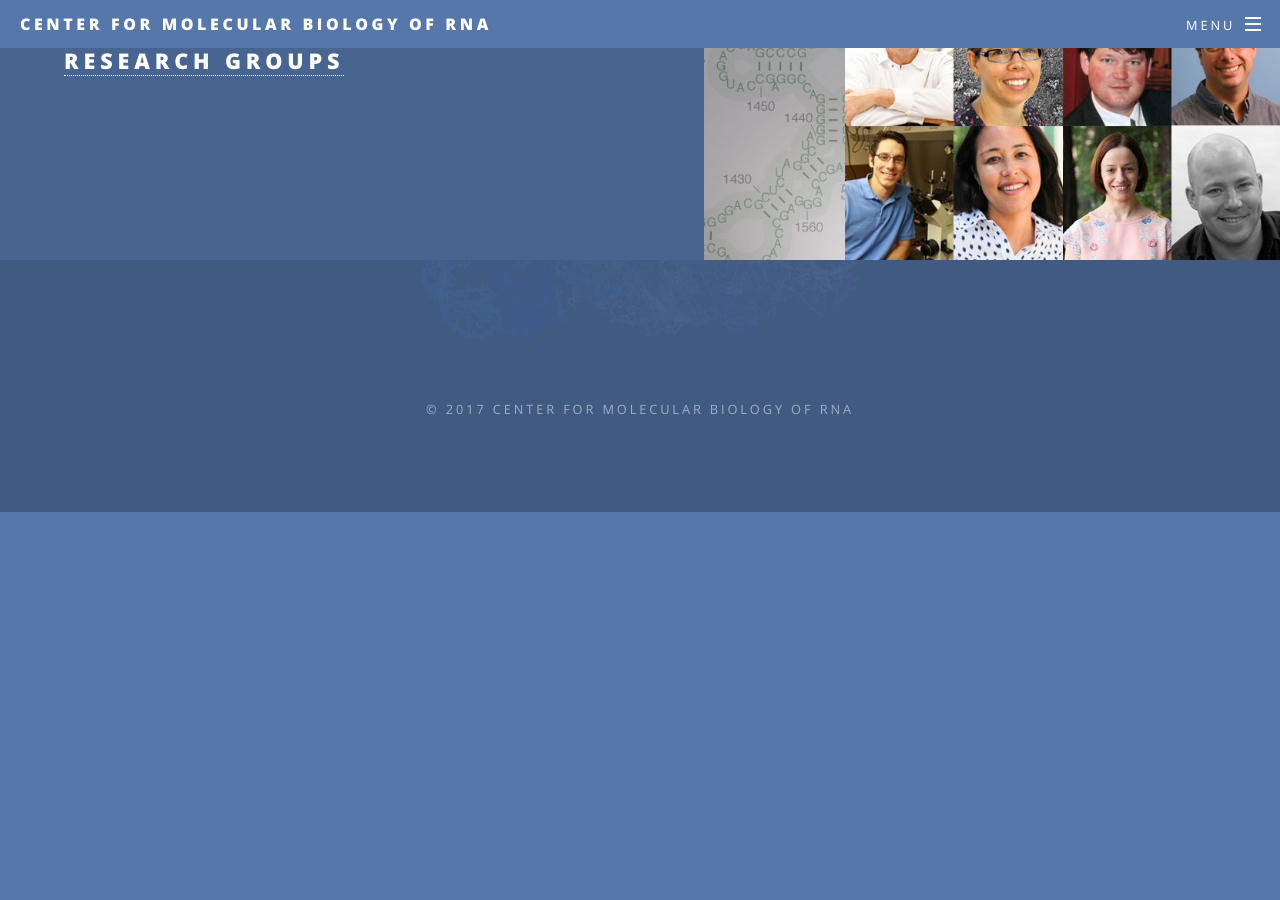
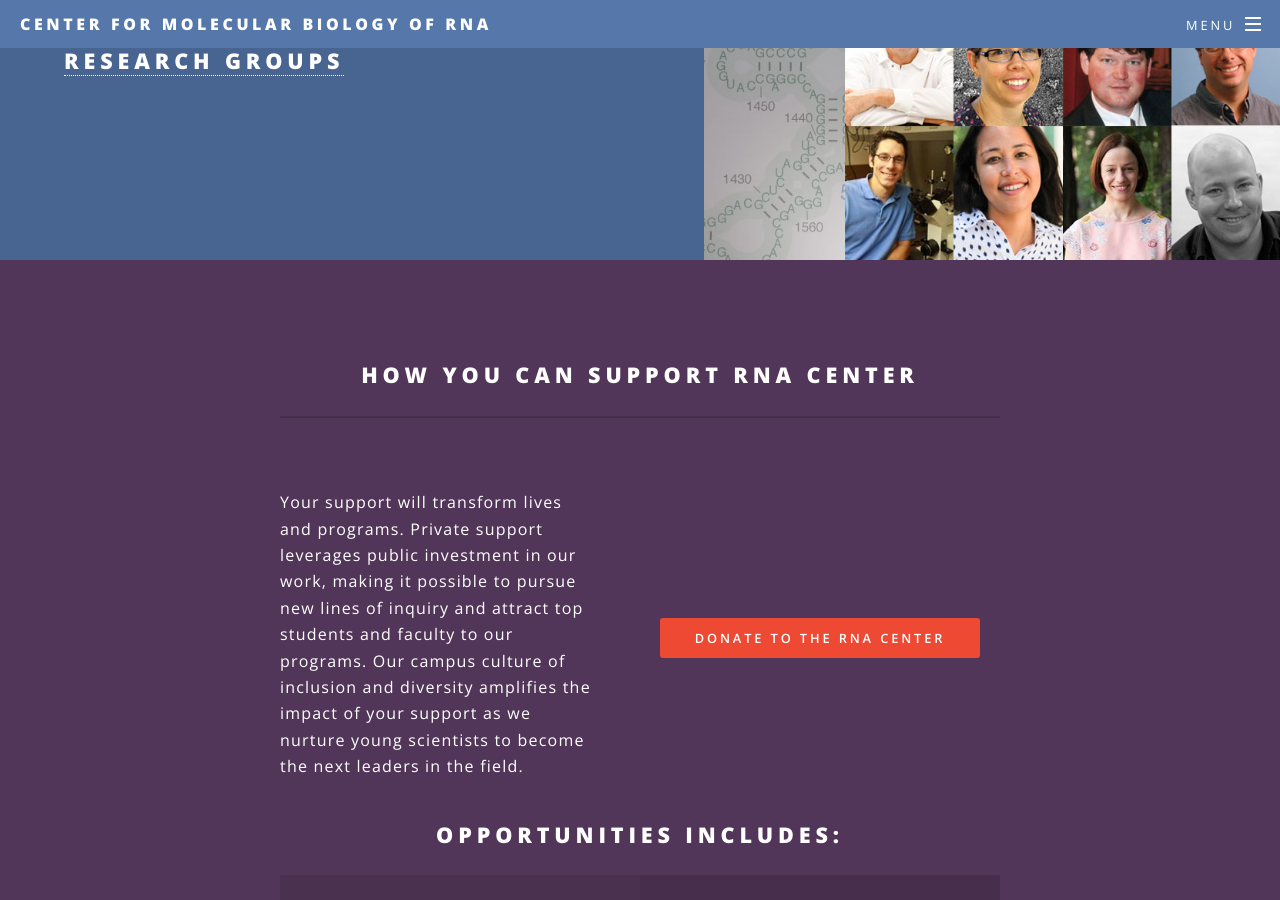
Before and after one commit to luckyluke007/RNA-master, a Jekyll site: the page built from index.html, in a window 1280 px wide and 900 px high, scrolled down 3136 px. Built offline with Jekyll 4.4.1, drawn with Linux system fonts in a browser that asks for light colours; before the commit the page ends 3648 px from its top, so only the background shows below that; some of the changed text lies outside the part shown.

Commit message:
modified css and adding giving button to homepage

```diff
--- a/css/main.scss
+++ b/css/main.scss
@@ -1256,7 +1256,7 @@ $baseurl: '{{ site.baseurl }}/images';
 		}
 
 		&.style4 {
-			background-color: transparent;
+			background-color: #523659;
 		}
 
 		&.style5 {
@@ -1631,6 +1631,25 @@ $baseurl: '{{ site.baseurl }}/images';
 /* CTA */
 
 	#cta {
+
+		h2 {
+			border-bottom: solid 2px #432e49;
+			display: block;
+			margin: 0 auto 3.5em;
+			max-width: 45em;
+			padding-bottom: 1em;
+			text-align: center;
+		}
+
+		.sub {
+			display: block;
+			border-bottom: none;
+			margin: 0 auto;
+			max-width: 45em;
+			padding-bottom: 1em;
+			text-align: center;
+		}
+
 		.inner {
 			@include vendor('display', 'flex');
 			max-width: 45em;
@@ -1638,7 +1657,7 @@ $baseurl: '{{ site.baseurl }}/images';
 			header {
 				@include vendor('order', '1');
 				padding-right: 3em;
-				width: 70%;
+				width: 50%;
 
 				p {
 					color: inherit;
@@ -1646,8 +1665,11 @@ $baseurl: '{{ site.baseurl }}/images';
 			}
 
 			.actions {
+				align-items: center;
+				display: flex;
+				justify-content: center;
 				@include vendor('order', '2');
-				width: 30%;
+				width: 50%;
 			}
 
 			@include breakpoint(medium) {
@@ -1671,6 +1693,66 @@ $baseurl: '{{ site.baseurl }}/images';
 				.actions {
 					max-width: none;
 				}
+			}
+		}
+	}
+
+	.container {
+		display: block;
+		margin: 0 auto;
+		max-width: 45em;
+		width: 100%;
+
+		.info-container {
+	  	display: flex;
+			margin: 0 0 2em 0;
+			padding: 0;
+			flex-wrap: wrap;
+
+	  }
+
+	  .info-container li {
+	  	display: block;
+	  	position: relative;
+			text-align: left;
+			width: 50%;
+	  }
+
+	  .info-container li:nth-child(1) {
+	  	background: rgba(0,0,0,.1);
+	  }
+
+	  .info-container li:nth-child(2) {
+	  	background: rgba(0,0,0,.15);
+	  }
+
+	  .info-container li:nth-child(3) {
+	  	background: rgba(0,0,0,.2);
+	  }
+
+	  .info-container li:nth-child(4) {
+	  	background: rgba(0,0,0,.25);
+	  }
+
+	  .info-container li:nth-child(odd) {
+			padding: 2em;
+		}
+
+		.info-container li:nth-child(even) {
+			padding: 2em;
+		}
+
+		@include breakpoint(medium) {
+			.info-container li {
+				width: 100%;
+			}
+
+			.info-container li:nth-child(odd) {
+				padding: 2em 2em 0;
+			}
+
+			.info-container li:nth-child(even) {
+				padding: 2em 2em 0;
 			}
 		}
 	}
@@ -1849,13 +1931,13 @@ $baseurl: '{{ site.baseurl }}/images';
 				background: none;
 			}
 
-			#banner,
-			.wrapper.style4 {
-				@include vendor('background-image', ('linear-gradient(top, rgba(0,0,0,0.5), rgba(0,0,0,0.5))', 'url("#{$baseurl}/banner-ribosome.jpg")'));
-				background-position: center center;
-				background-repeat: no-repeat;
-				background-size: cover;
-			}
+			//#banner,
+			//.wrapper.style4 {
+				//@include vendor('background-image', ('linear-gradient(top, rgba(0,0,0,0.5), rgba(0,0,0,0.5))', 'url("#{$baseurl}/banner-ribosome.jpg")'));
+				//background-position: center center;
+				//background-repeat: no-repeat;
+				//background-size: cover;
+			//}
 
 			#footer {
 				background-color: darken(_palette(bg), 8);
--- a/index.html
+++ b/index.html
@@ -60,3 +60,38 @@ layout: landing
 							</div>
 						</section>
 					</section>
+
+					<!-- CTA -->
+					<section id="cta" class="wrapper style4">
+						<div class="container">
+							<h2>How you can support RNA Center</h2>
+							<div class="inner">
+								<header>
+									<p>Your support will transform lives and programs. Private support leverages public investment in our work, making it possible to pursue new lines of inquiry and attract top students and faculty to our programs. Our campus culture of inclusion and diversity amplifies the impact of your support as we nurture young scientists to become the next leaders in the field.</p>
+								</header>
+								<ul class="actions vertical">
+									<li><a href="https://securelb.imodules.com/s/1069/index.
+aspx?sid=1069&gid=1&pgid=780&dids=822&bledit=1" class="button fit special">Donate to the RNA Center</a></li>
+								</ul>
+							</div>
+							<h2 class="sub">Opportunities Includes:</h2>
+							<ul class="info-container">
+								<li>
+									<h3>Scholarships</h3>
+									<p>Allow promising undergraduates with financial constraints to accept research internships. Support programs such as the Undergradate Biomedical Research Initiative.</p>
+								</li>
+								<li>
+								  <h3>Fellowships</h3>
+									<p>Provide support for top graduate students and postdoctoral scholars as they pursue their education and research.</p>
+								</li>
+								<li>
+									<h3>Chairs</h3>
+									<p>Attract, honor, and retain faculty by providing flexible resources for our best and brightest talents.</p>
+								</li>
+								<li>
+									<h3>Infrastruture</h3>
+									<p>Ensure we have state-of-the-art facilities and tools to pursue this work.</p>
+								</li>
+							</ul>
+						</div>
+					</section>
```
Also changed, not shown: Gemfile.lock.
